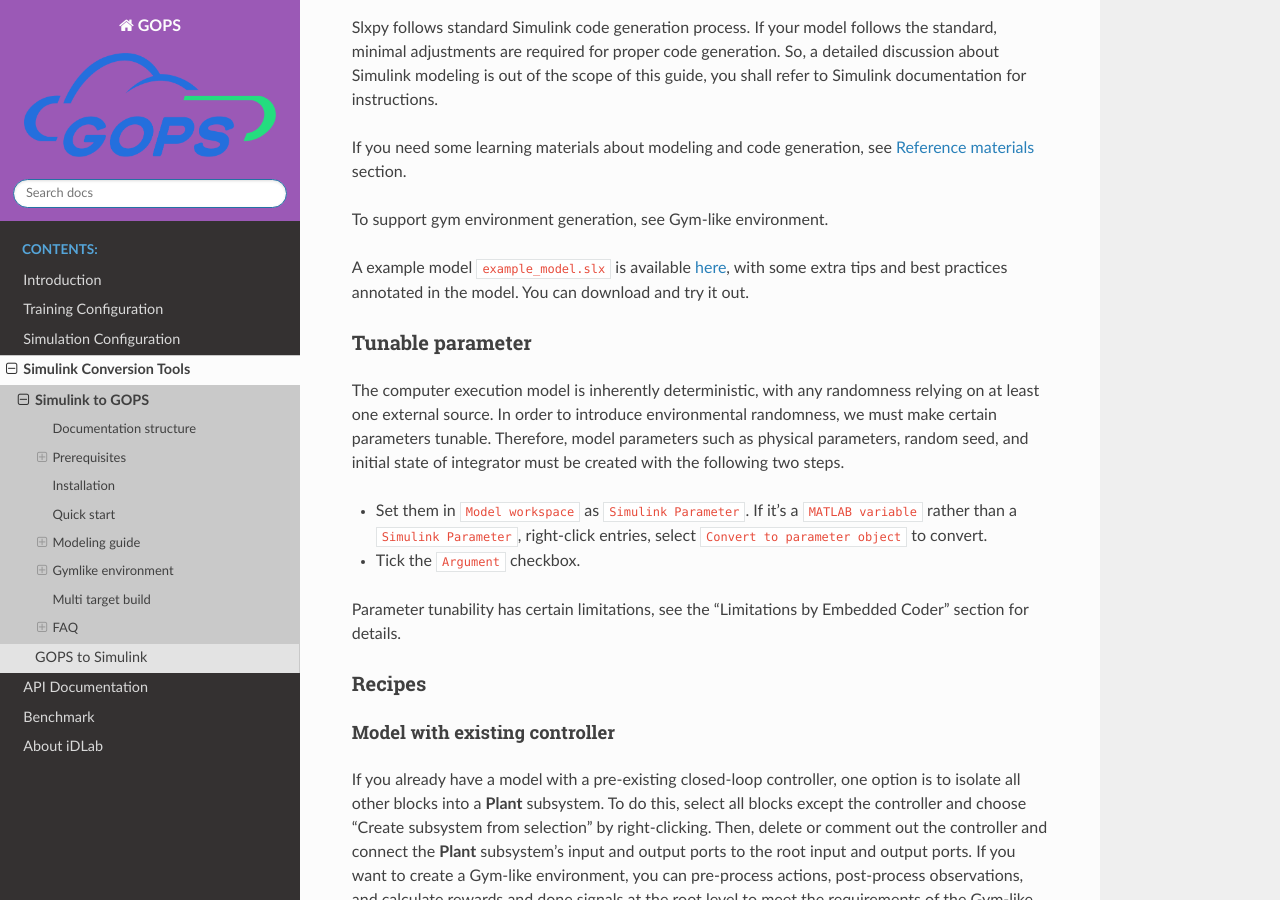
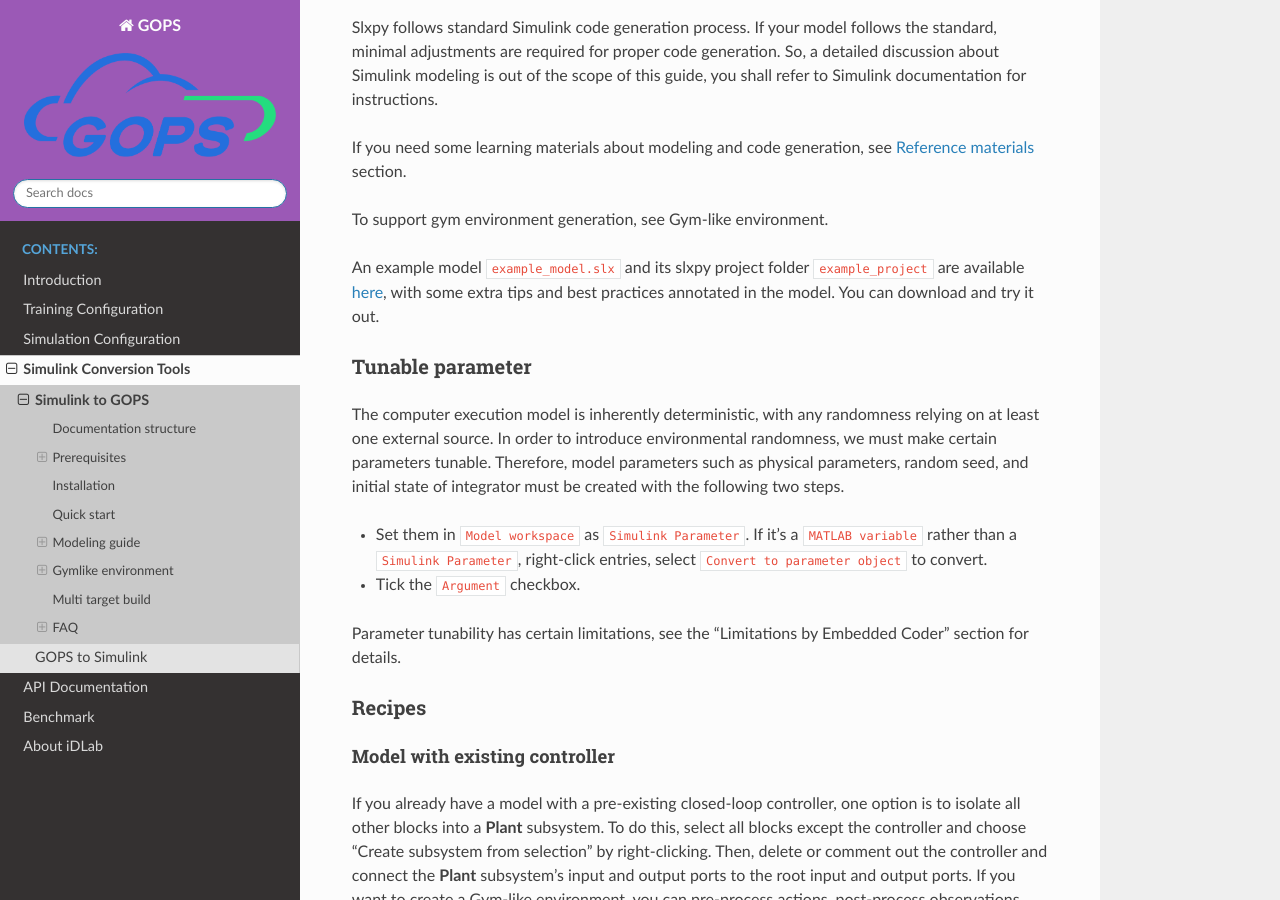
Before and after one commit to Intelligent-Driving-Laboratory/GOPS_DOC, a Sphinx documentation site: the page built from docs/source/slx2py.md, in a window 1280 px wide and 900 px high, scrolled down 5216 px. Built offline with Sphinx 7.4.7 and the Read the Docs theme 2.0.0, drawn with Linux system fonts in a browser that asks for light colours.

Commit message:
update simulink example

```diff
--- a/docs/source/slx2py.md
+++ b/docs/source/slx2py.md
@@ -199,7 +199,7 @@ If you need some learning materials about modeling and code generation, see [Ref
 
 To support gym environment generation, see Gym-like environment.
 
-A example model `example_model.slx` is available [here](./assets/example_model.slx), with some extra tips and best practices annotated in the model. You can download and try it out.
+An example model `example_model.slx` and its slxpy project folder `example_project` are available [here](./assets/example.zip), with some extra tips and best practices annotated in the model. You can download and try it out.
 
 ### Tunable parameter
 
```
Also changed, not shown: 2 other files.
